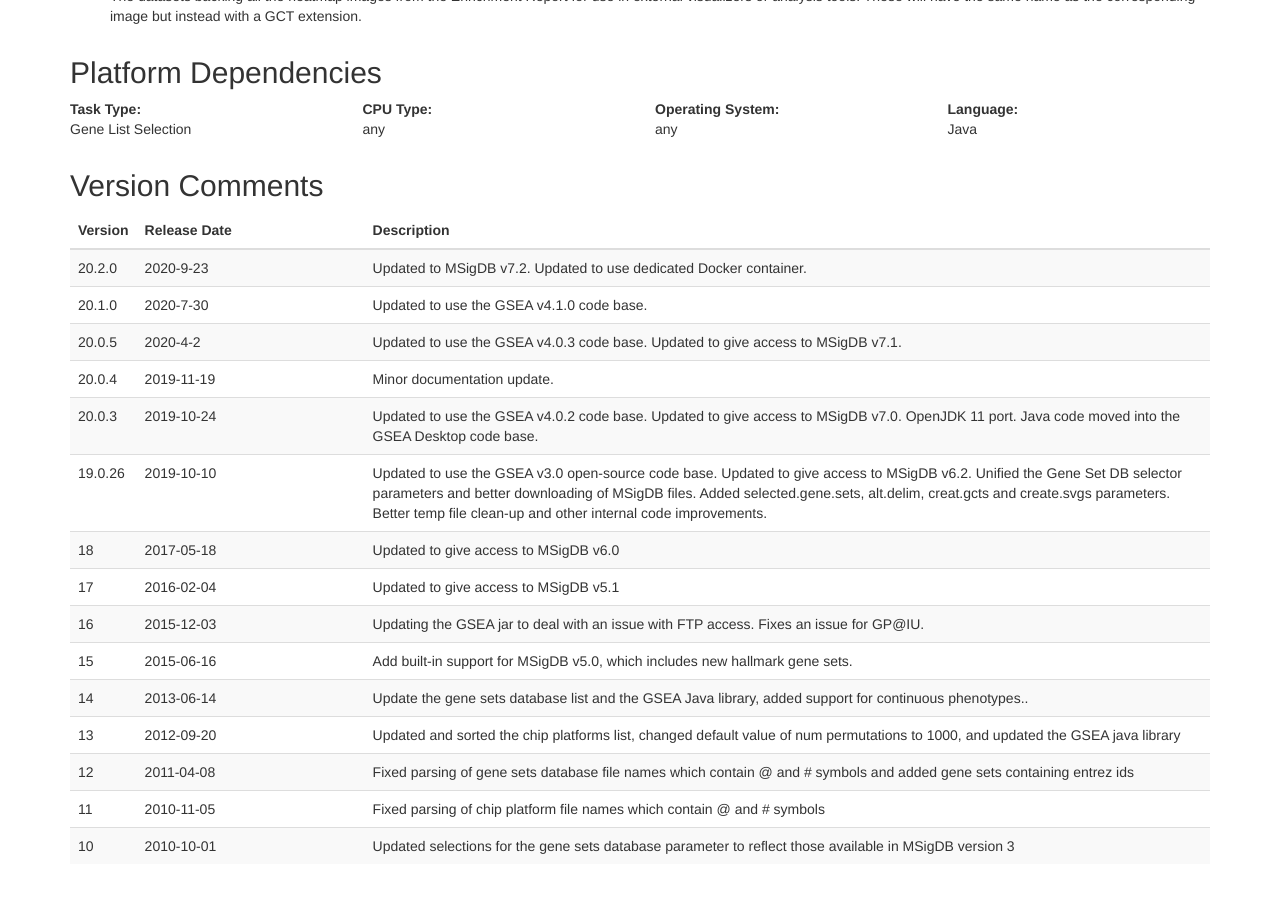
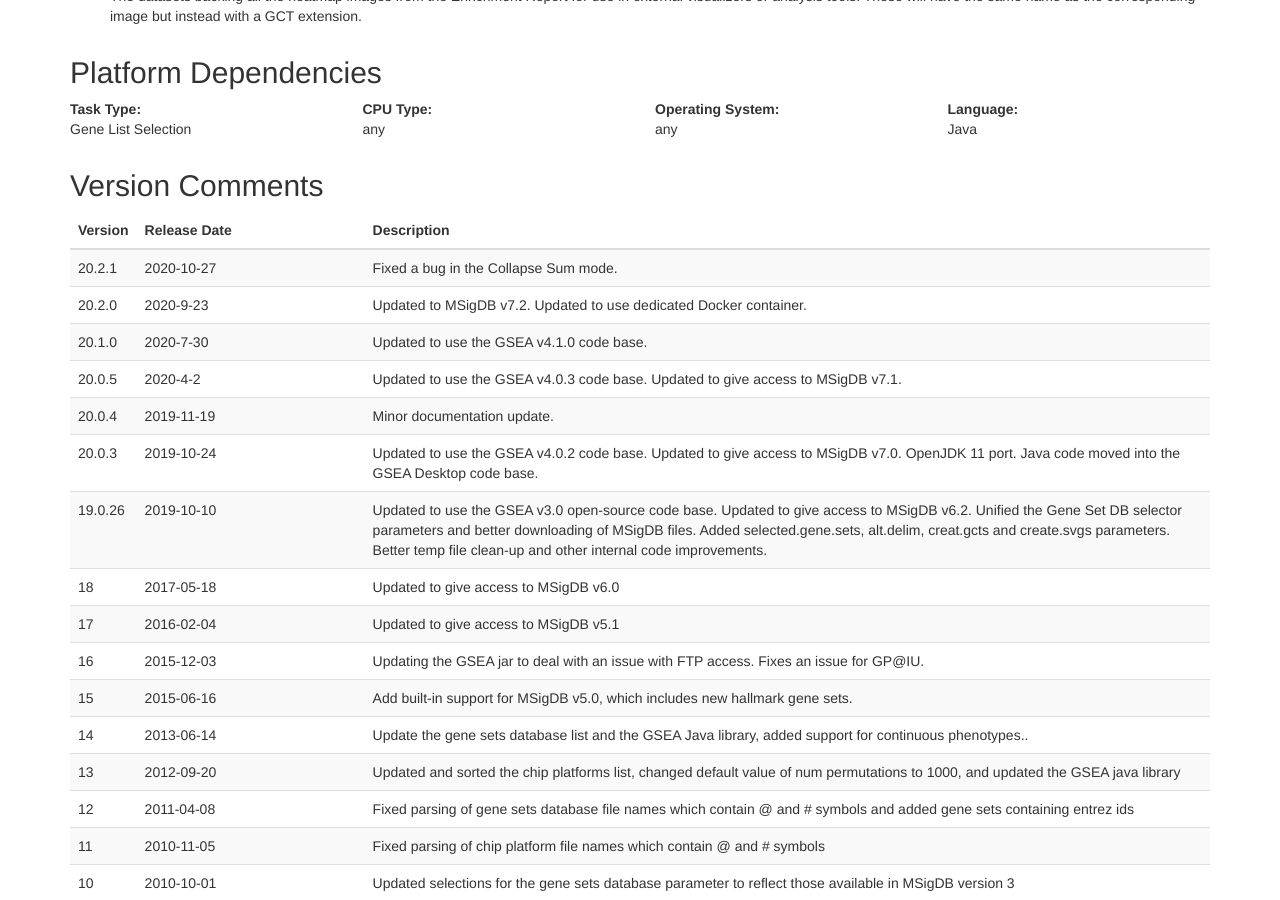
Before and after one commit to GSEA-MSigDB/gsea-gpmodule, a Jekyll site: the page docs/v20/index.html, which Jekyll copies as it is, in a window 1280 px wide and 900 px high, scrolled down 6079 px. Built offline with Jekyll 4.4.1, drawn with Linux system fonts in a browser that asks for light colours.

Commit message:
Fixed a bug in the Collapse Sum mode

```diff
--- a/docs/v20/index.html
+++ b/docs/v20/index.html
@@ -411,6 +411,11 @@
 				</thead>
 				<tbody>
                         <tr>
+                            <td>20.2.1</td>
+                            <td>2020-10-27</td>
+                            <td>Fixed a bug in the Collapse Sum mode.</td>
+                        </tr>
+                        <tr>
                             <td>20.2.0</td>
                             <td>2020-9-23</td>
                             <td>Updated to MSigDB v7.2. Updated to use dedicated Docker container.</td>
```
Also changed, not shown: docs/v20/test.md (+5 -0 lines), 2 other files.
